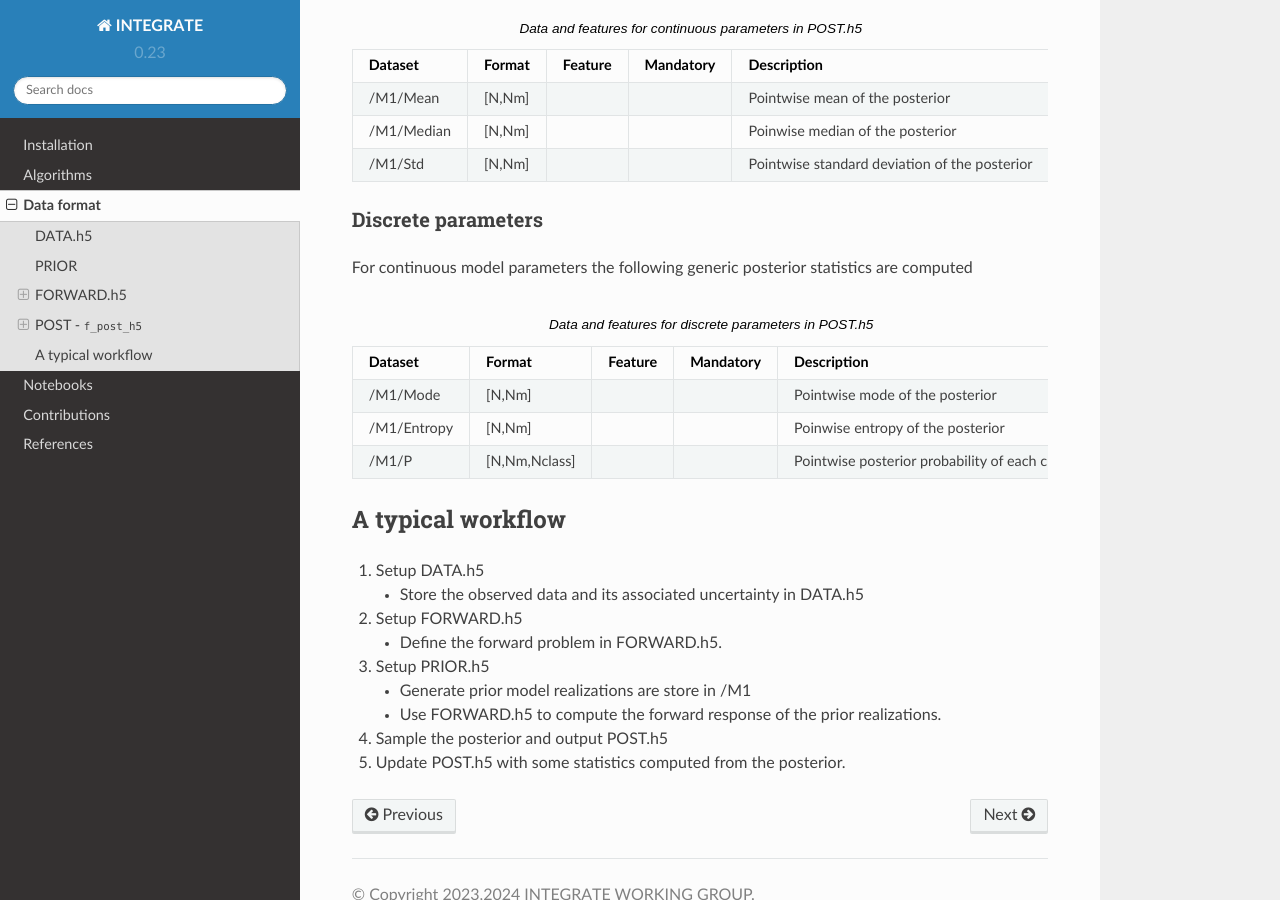
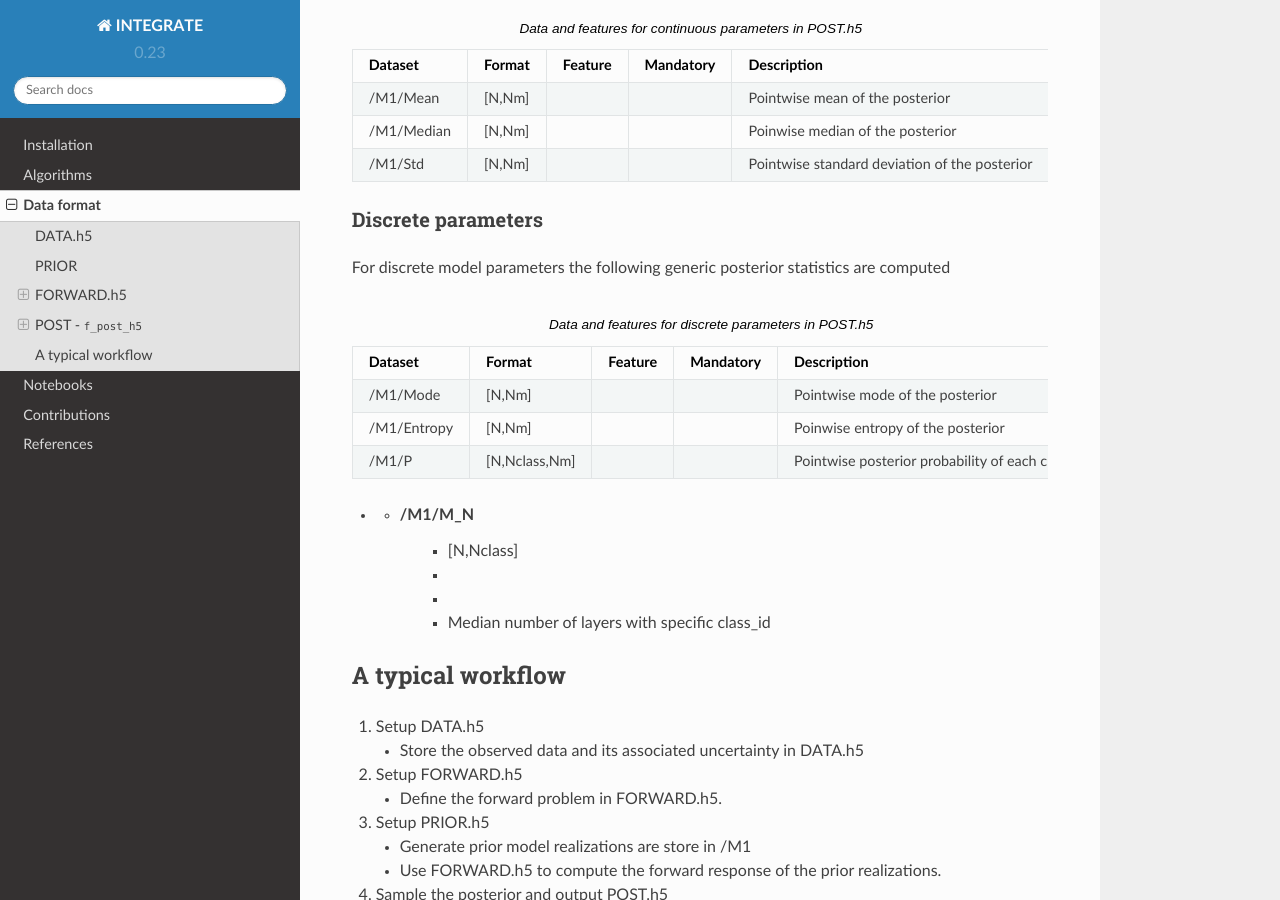
Before and after one commit to cultpenguin/integrate, a Sphinx documentation site: the page built from doc/format.rst, in a window 1280 px wide and 900 px high, scrolled down 3886 px. Built offline with Sphinx 7.4.7 and the Read the Docs theme 2.0.0, drawn with Linux system fonts in a browser that asks for light colours.

Commit message:
New generic 'M_N' posterior stat data of size [N,Nclass] with the median of the number of layers with a specific class

```diff
--- a/doc/format.rst
+++ b/doc/format.rst
@@ -311,7 +311,7 @@
 -------------------
 
 
-For continuous model parameters the following generic posterior statistics are computed
+For discrete model parameters the following generic posterior statistics are computed
 
 
 .. list-table:: Data and features for discrete parameters in POST.h5
@@ -334,10 +334,15 @@
      -
      - Poinwise entropy of the posterior
    * - /M1/P
-     - [N,Nm,Nclass]
+     - [N,Nclass,Nm]
      -
      -
      - Pointwise posterior probability of each class.
+* - /M1/M_N
+     - [N,Nclass]
+     -
+     -
+     - Median number of layers with specific class_id
 
 
 A typical workflow
```
